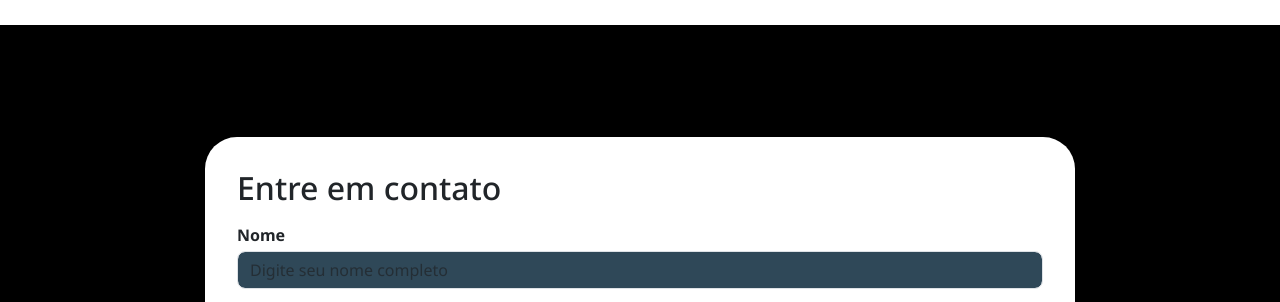
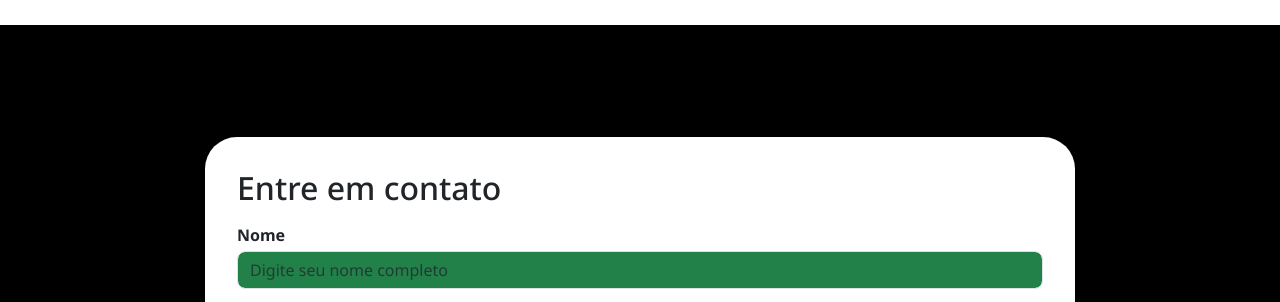
Before and after one commit to gabidudda/Terceiro---Repositorio, a plain HTML site: page index.html in a window 1280 px wide. Shown: the part 632-934 px from the top of the page. Drawn offline with nearby package versions, Linux system fonts and the light colour scheme.

Commit message:
mudei cor

```diff
--- a/style.css
+++ b/style.css
@@ -36,5 +36,5 @@ body {
 }
 
 .form-control{
-    background-color: #2f4858;
+    background-color: #228049;
 }
```
